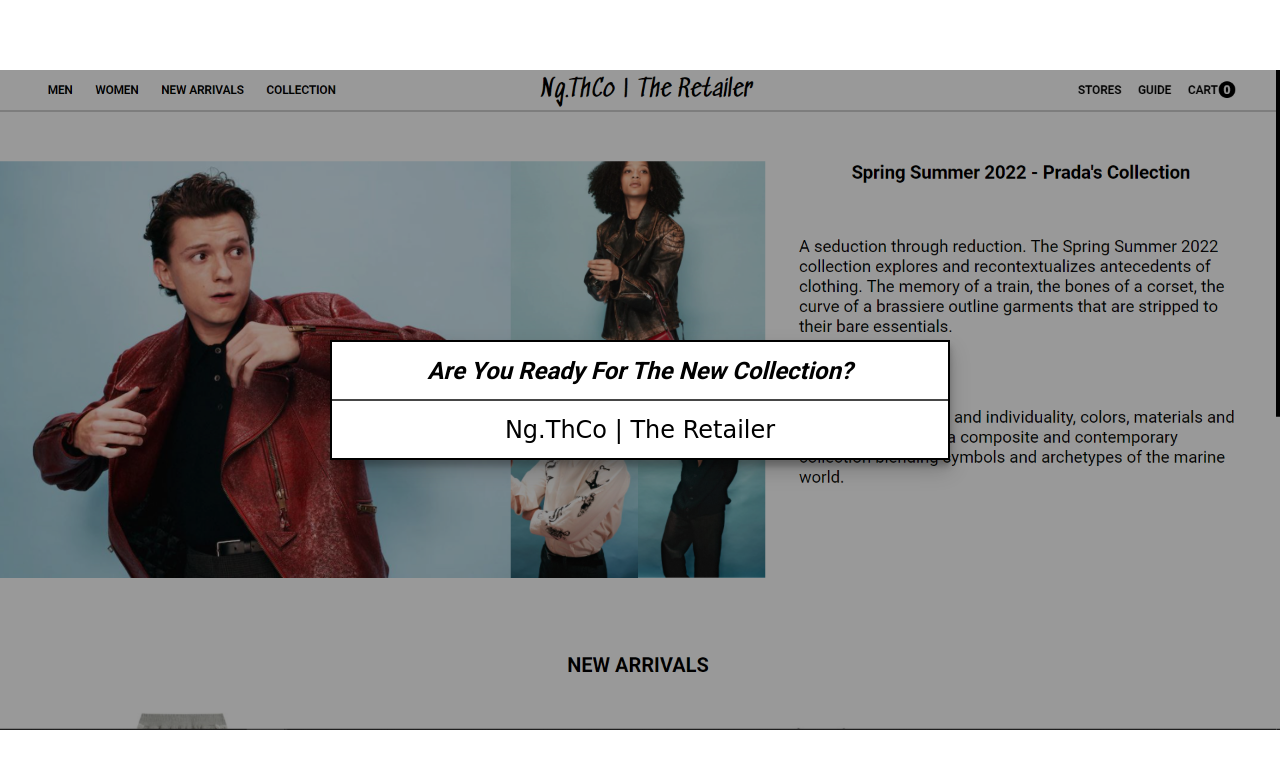
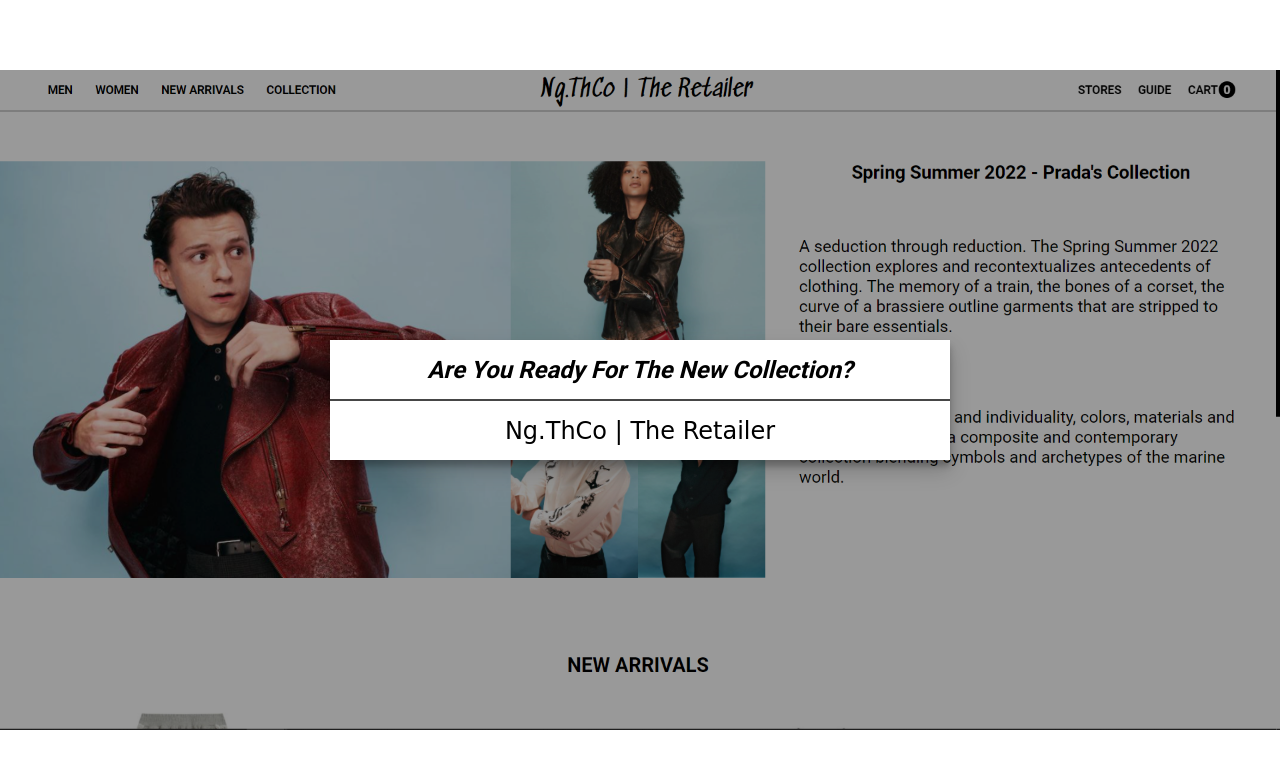
Before and after one commit to tonydiggory/tonydiggory.github.io, a plain HTML site: page kiemtra21-01-2022/index.html in a window 1280 px wide. Drawn offline with Linux system fonts and the light colour scheme; a web font is replaced by a local one.

Commit message:
Update indexstyle.css

```diff
--- a/kiemtra21-01-2022/indexstyle.css
+++ b/kiemtra21-01-2022/indexstyle.css
@@ -34,7 +34,6 @@
     flex-direction: column;
     justify-content: space-between;
     align-items: flex-start;
-    border: 2.5px solid #000000;
     box-shadow: rgba(0, 0, 0, 0.19) 0px 10px 20px, rgba(0, 0, 0, 0.23) 0px 6px 6px;
     background-clip: content-box;
     position: relative;
@@ -82,7 +81,7 @@
     display: flex;
     align-items: center;
     justify-content: space-between;
-    height: 56.5px;
+    height: 59px;
     font-weight: 700;
     font-size: 18px;
     cursor: pointer;
```
